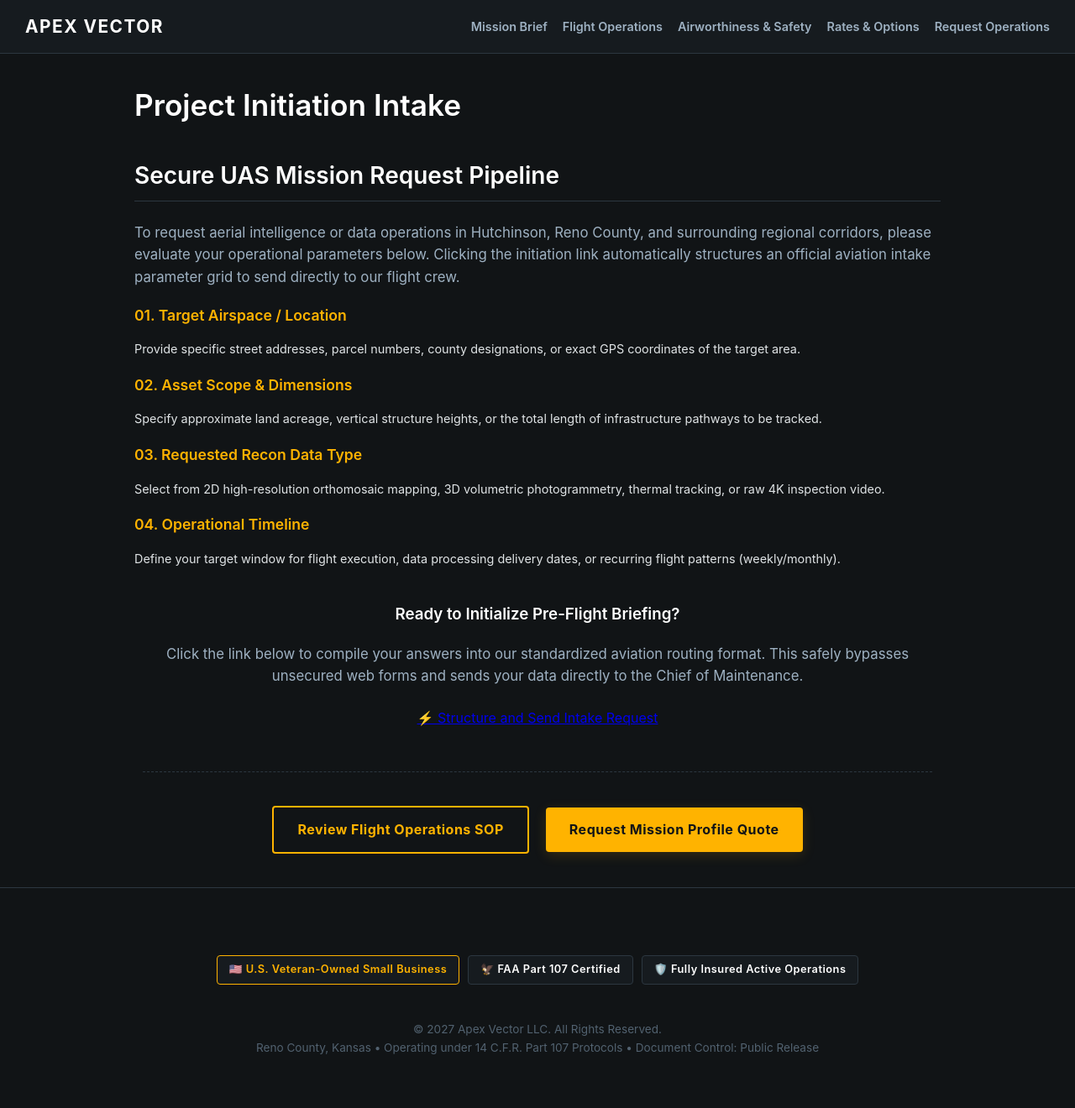
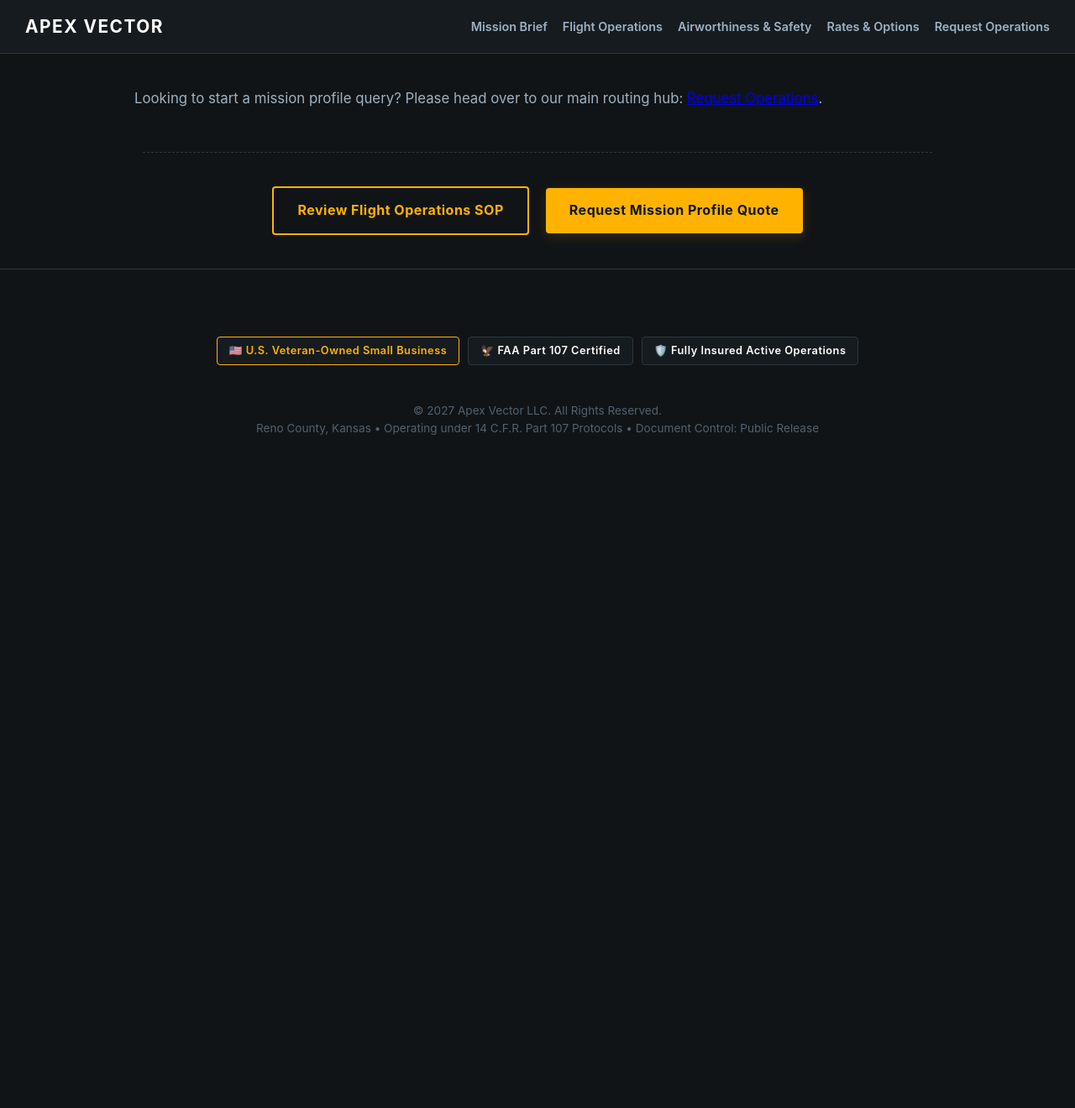
Before and after one commit to traviscloke126/traviscloke126.github.io, a Jekyll site: the page built from contact.md, in a window 1280 px wide. Shown: the whole page at 84% size. Built offline with Jekyll 4.4.1, drawn with Linux system fonts in a browser that asks for light colours; after the commit the page ends 900 px from its top, so only the background shows below that.

Commit message:
Update contact.md

```diff
--- a/contact.md
+++ b/contact.md
@@ -1,83 +1,6 @@
 ---
 layout: default
-title: Aviation Intake Parameter Grid
+title: Contact
+
 ---
-
-# Project Initiation Intake
-## Secure UAS Mission Request Pipeline
-
-To request aerial intelligence or data operations in Hutchinson, Reno County, and surrounding regional corridors, please evaluate your operational parameters below. Clicking the initiation link automatically structures an official aviation intake parameter grid to send directly to our flight crew.
-
-<div class="intake-grid" style="margin-bottom: 2.5rem;">
-  <div class="card" style="margin-top:0;">
-    <h3 style="color:#FFB300; font-size:1.1rem; margin-bottom:0.5rem;">01. Target Airspace / Location</h3>
-    <p style="font-size:0.9rem; color:#E0E4E6;">Provide specific street addresses, parcel numbers, county designations, or exact GPS coordinates of the target area.</p>
-  </div>
-
-  <div class="card" style="margin-top:0;">
-    <h3 style="color:#FFB300; font-size:1.1rem; margin-bottom:0.5rem;">02. Asset Scope & Dimensions</h3>
-    <p style="font-size:0.9rem; color:#E0E4E6;">Specify approximate land acreage, vertical structure heights, or the total length of infrastructure pathways to be tracked.</p>
-  </div>
-
-  <div class="card" style="margin-top:0;">
-    <h3 style="color:#FFB300; font-size:1.1rem; margin-bottom:0.5rem;">03. Requested Recon Data Type</h3>
-    <p style="font-size:0.9rem; color:#E0E4E6;">Select from 2D high-resolution orthomosaic mapping, 3D volumetric photogrammetry, thermal tracking, or raw 4K inspection video.</p>
-  </div>
-
-  <div class="card" style="margin-top:0;">
-    <h3 style="color:#FFB300; font-size:1.1rem; margin-bottom:0.5rem;">04. Operational Timeline</h3>
-    <p style="font-size:0.9rem; color:#E0E4E6;">Define your target window for flight execution, data processing delivery dates, or recurring flight patterns (weekly/monthly).</p>
-  </div>
-</div>
-
-<div class="alert-box" style="text-align: center;">
-  <h3>Ready to Initialize Pre-Flight Briefing?</h3>
-  <p style="margin-bottom: 1.5rem;">Click the link below to compile your answers into our standardized aviation routing format. This safely bypasses unsecured web forms and sends your data directly to the Chief of Maintenance.</p>
-
-  <a class="btn-intake" id="generate-email-brief" href="#">
-    ⚡ Structure and Send Intake Request
-  </a>
-</div>
-
-<script>
-document.getElementById('generate-email-brief').addEventListener('click', function(e) {
-  e.preventDefault();
-
-  const recipient = "{{ site.email | default: 'apexvectoruas@gmail.com' }}";
-  const subject = encodeURIComponent("UAS Mission Request - Apex Vector LLC");
-
-  // Structured plain-text template mirroring heavy-lift military intakes
-  const bodyText = [
-    "=====================================================",
-    "         APEX VECTOR LLC - UAS INTAKE PARAMETER GRID  ",
-    "=====================================================",
-    "",
-    "1. CONTACT NAME / COMPANY:",
-    "   [Enter Name / Company Name]",
-    "",
-    "2. TARGET LOCATION (Address, Coordinates, or Reno County Parcel):",
-    "   [Enter Location Details]",
-    "",
-    "3. ESTIMATED ASSET SCOPE (Acreage, Height, or Path Length):",
-    "   [e.g., 40 Acres / 150-ft Communication Tower / etc.]",
-    "",
-    "4. DESIRED DELIVERABLE DATA TYPE:",
-    "   [ ] 2D High-Res Orthomosaic Map",
-    "   [ ] 3D Photogrammetry / Modeling",
-    "   [ ] Infrastructure Inspection Imagery",
-    "   [ ] Thermal Signature Tracking",
-    "   [ ] Cinematic 4K Marketing Media",
-    "",
-    "5. REQUESTED TIMELINE / SCHEDULE CONSTRAINT:",
-    "   [Enter preferred flight date or delivery deadlines]",
-    "",
-    "6. SPECIAL SITE CONDITIONS OR AIRSPACE HAZARDS (If known):",
-    "   [e.g., Active powerlines, heavy public crowds, trees, proximity to local airport]",
-    "",
-    "=====================================================",
-    "Form automatically structured via active test environment. All flights executed under 14 CFR Part 107 regulations."
-  ].join("\n");
-
-  window.location.href = "mailto:" + recipient + "?subject=" + subject + "&body=" + encodeURIComponent(bodyText);
-});
-</script>
+Looking to start a mission profile query? Please head over to our main routing hub: [Request Operations](/request.html).
```
